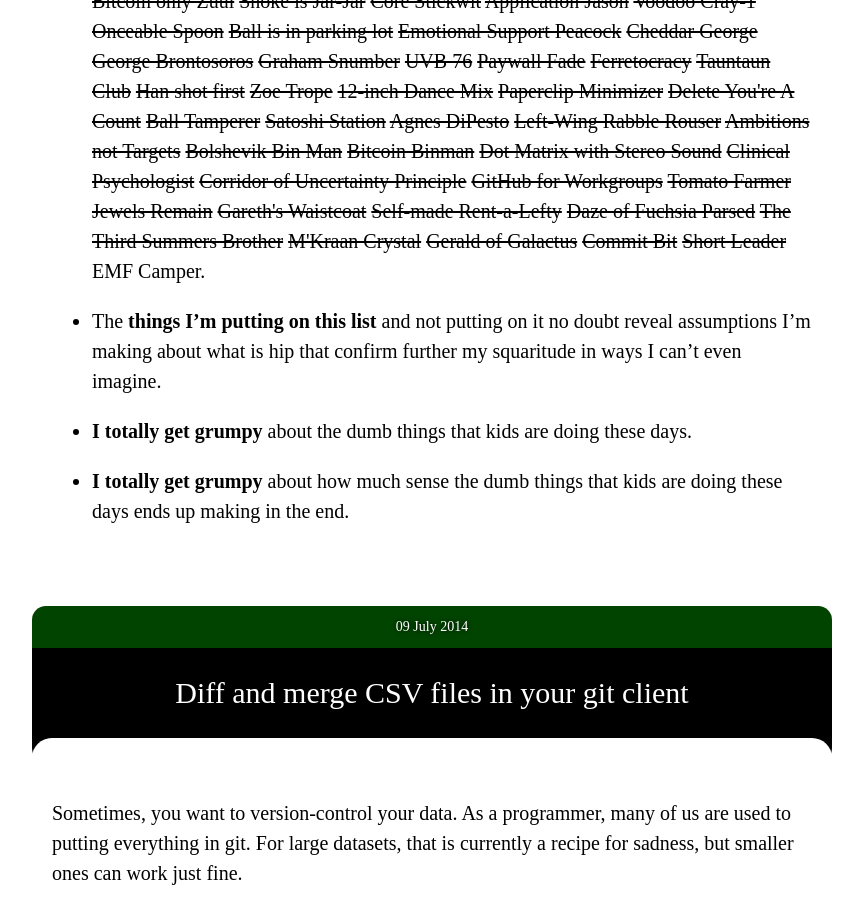
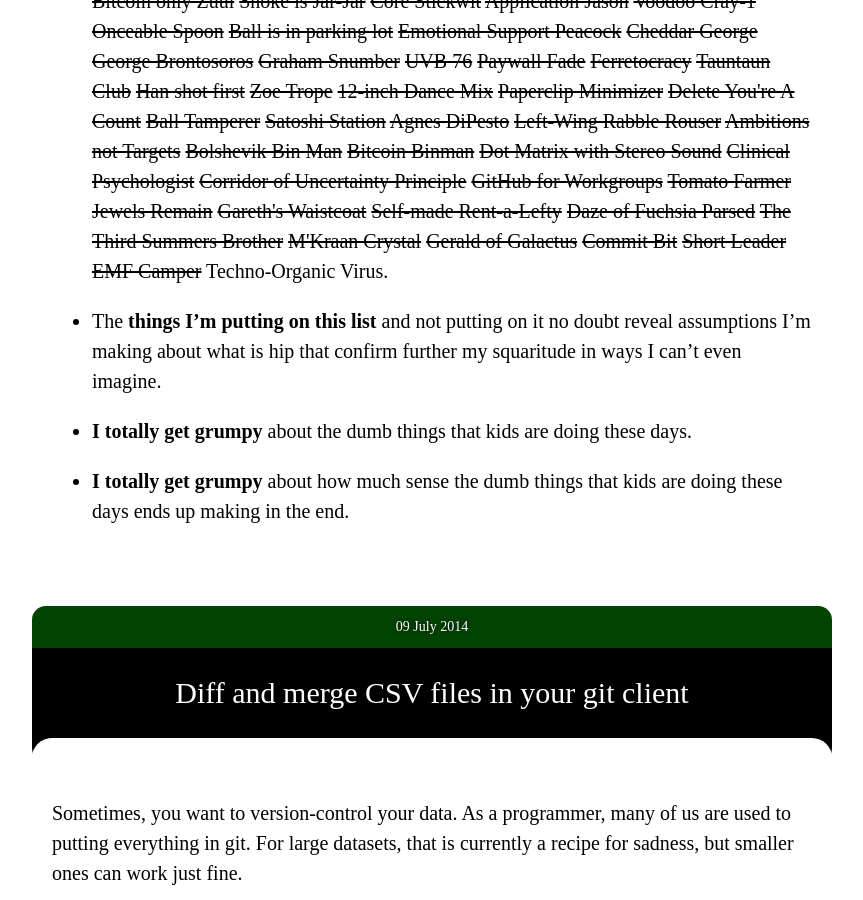
Before and after one commit to paulfitz/paulfitz.github.io, a Jekyll site: the page built from index.html, in a window 1280 px wide and 900 px high, scrolled down 20736 px. Shown: the whole window, without its empty margins (208-1071 px from the left). Built offline with Jekyll 4.4.1, drawn with Linux system fonts in a browser that asks for light colours; nearby versions of some CDN libraries.

Commit message:
more pike

```diff
--- a/_data/pikes.json
+++ b/_data/pikes.json
@@ -163,5 +163,6 @@
   "Gerald of Galactus",
   "Commit Bit",
   "Short Leader",
-  "EMF Camper"
+  "EMF Camper",
+  "Techno-Organic Virus"
 ]
```
